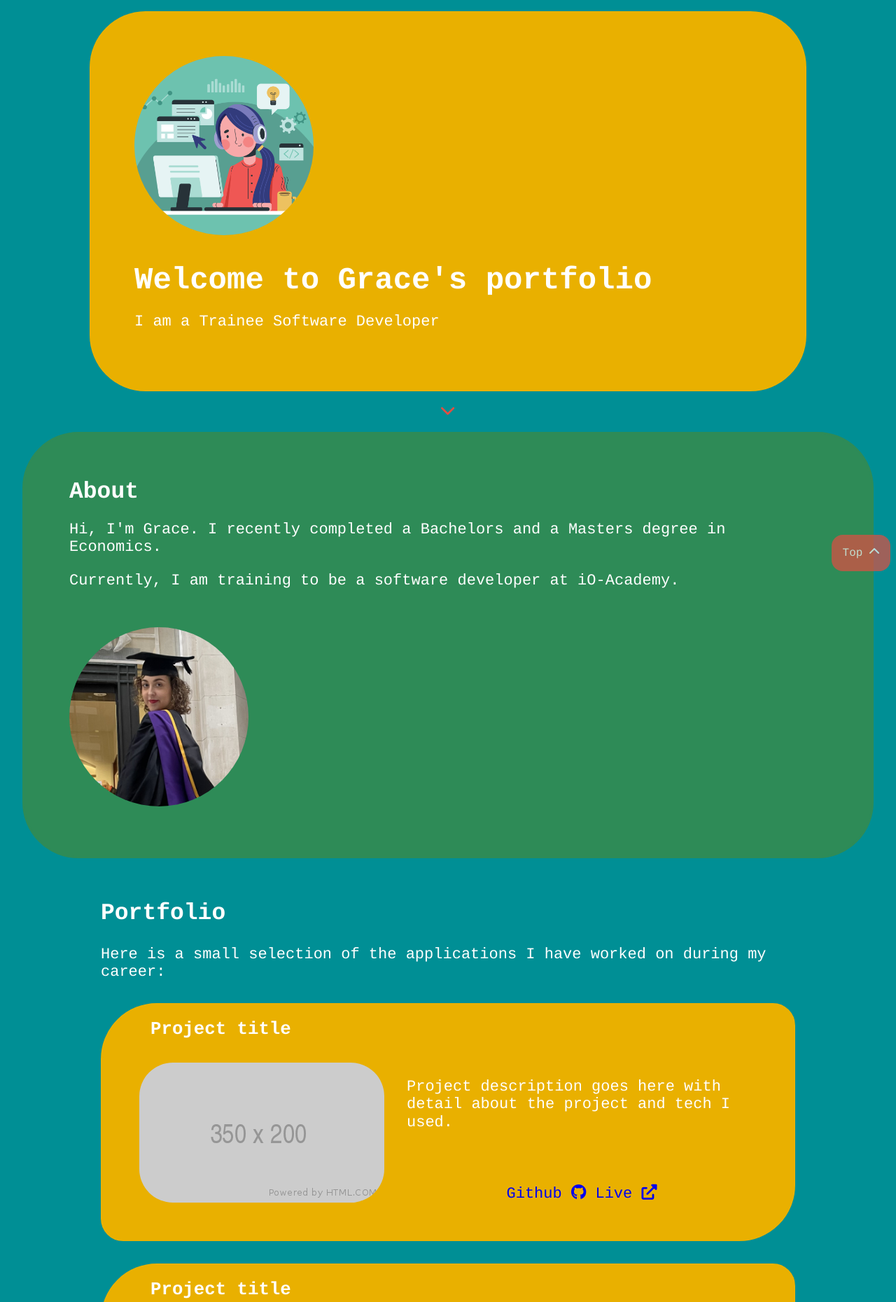
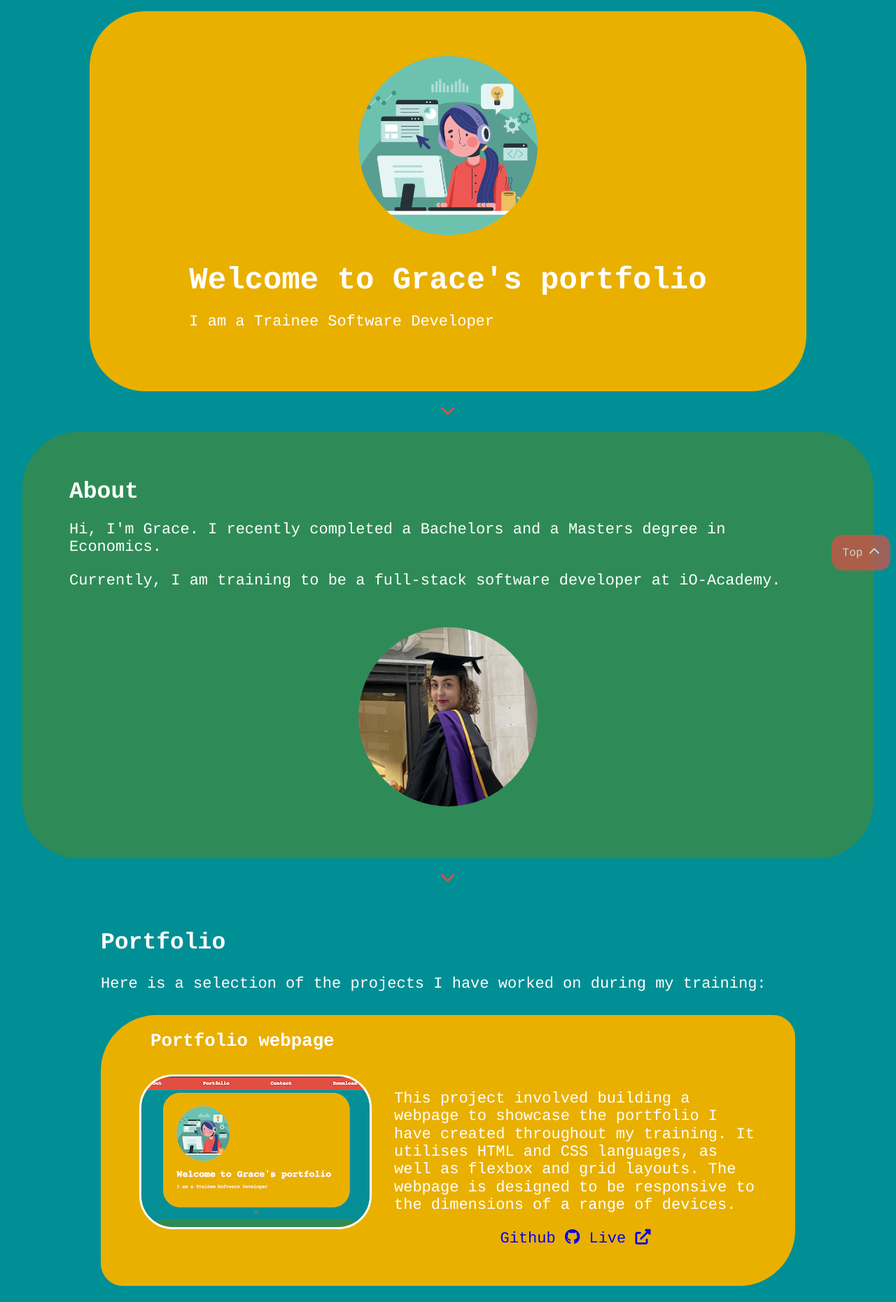
Before and after one commit to gracesessions/Portfolio, a PHP site: page / in a window 1280 px wide. Shown: the part 60-1920 px from the top of the page at 70% size. Run offline with PHP 8.4, Linux system fonts and the light colour scheme.

Commit message:
Final version

```diff
--- a/css/style.css
+++ b/css/style.css
@@ -67,6 +67,7 @@ header {
   background-color: #E9B000;
   border-radius: 5rem;
   flex-wrap: wrap;
+  justify-content: center;
 }
 
 .arrow a {
@@ -99,6 +100,7 @@ header {
   flex-wrap: wrap;
   border-style: solid;
   border-color: #2E8B57;
+  justify-content: center;
 }
 
 .about:hover {
@@ -151,6 +153,8 @@ header {
 .content img {
   grid-row: 1 / 2;
   border-radius: 3rem;
+  border-style: solid;
+  border-color: #FFFFFF;
 }
 
 .desc {
@@ -211,7 +215,7 @@ footer {
 
 @media only screen and (max-width:932px) {
 
-  .content{
+  .content {
     display: flex;
     flex-direction: row;
     flex-wrap: wrap;
@@ -220,14 +224,6 @@ footer {
 
   .content img {
     width: 80%;
-  }
-
-  .about {
-    justify-content: center;
-  }
-
-  header {
-    justify-content: center;
   }
 }
 
--- a/index.html
+++ b/index.html
@@ -7,7 +7,7 @@
   <link rel="stylesheet" href="css/normalize.css">
   <link href="css/all.min.css" rel="stylesheet" type="text/css">
   <link rel="stylesheet" href="css/style.css">
-  <title>Grace's Portfolio</title>
+  <title>Grace Sessions - Portfolio</title>
 </head>
 
 <body id="top">
@@ -39,22 +39,24 @@
       <div class="text">
         <h2>About</h2>
         <p>Hi, I'm Grace. I recently completed a Bachelors and a Masters degree in Economics.</p>
-        <p>Currently, I am training to be a software developer at iO-Academy.</p>
+        <p>Currently, I am training to be a full-stack software developer at iO-Academy.</p>
       </div>
       <div class="grad">
         <img src="images/me2.jpeg" alt="Grace">
       </div>
     </section>
+    <div class="arrow"><a href="#portfolio"><i class="fa-solid fa-chevron-down fa-bounce"></i></a>
+    </div>
 
     <section id="portfolio" class="portfolio">
       <h2>Portfolio</h2>
-      <p>Here is a small selection of the applications I have worked on during my career:</p>
+      <p>Here is a selection of the projects I have worked on during my training:</p>
       <div class="project">
-        <h3>Project title</h3>
+        <h3>Portfolio webpage</h3>
         <div class="content">
-          <img src="images/blank.png" alt="Project 1">
+          <img src="images/project-1.png" alt="Portfolio">
           <div class="desc">
-            <p>Project description goes here with detail about the project and tech I used.</p>
+            <p>This project involved building a webpage to showcase the portfolio I have created throughout my training. It utilises HTML and CSS languages, as well as flexbox and grid layouts. The webpage is designed to be responsive to the dimensions of a range of devices.</p>
             <div class="links">
               <a href="#" target="_blank">Github <i class="fa-brands fa-github"></i></a>
               <a href="#" target="_blank">Live <i class="fa-solid fa-up-right-from-square"></i></a>
@@ -64,7 +66,7 @@
       </div>
 
       <div class="project">
-      <h3>Project title</h3>
+        <h3>Project 2</h3>
         <div class="content">
           <img src="images/blank.png" alt="Project 2">
           <div class="desc">
@@ -78,7 +80,7 @@
       </div>
 
       <div class="project">
-      <h3>Project title</h3>
+        <h3>Project 3</h3>
         <div class="content">
           <img src="images/blank.png" alt="Project 3">
           <div class="desc">
```
Also changed, not shown: images/code1.jpg (deleted), images/code2.jpg (deleted), images/project-1.png (added), images/project1.png (added), images/yellow.jpg (deleted), images/yellow2.jpg (deleted). Lines whose indentation alone changed are shown as unchanged.
